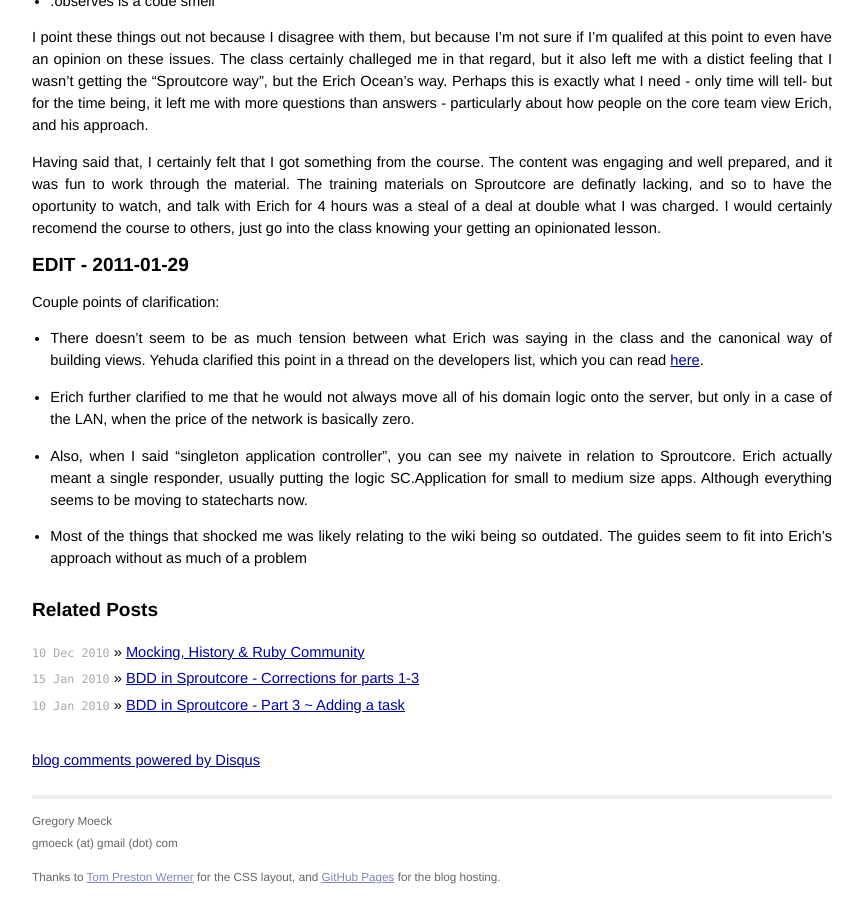
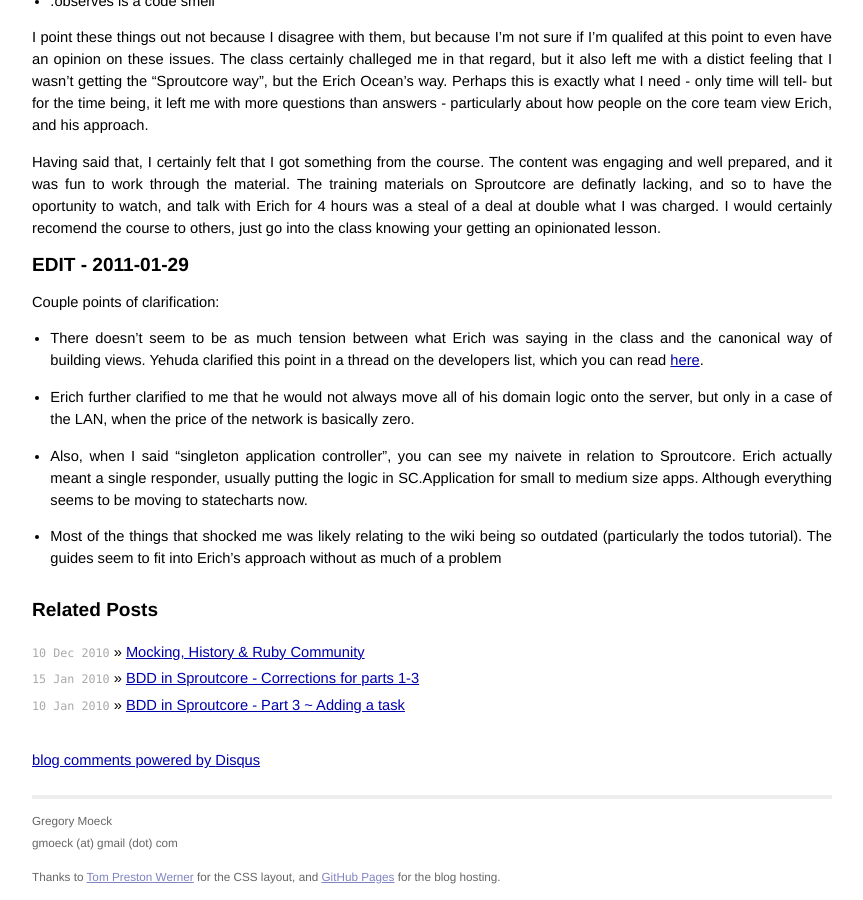
Before and after one commit to gmoeck/gmoeck.github.com, a Jekyll site: the page built from _posts/2010-01-12-sproutcore-training-with-erich-ocean-a-review.markdown, in a window 1280 px wide and 900 px high, scrolled down 1544 px. Shown: the whole window, without its empty margins (208-1071 px from the left). Built offline with Jekyll 4.4.1, drawn with Linux system fonts in a browser that asks for light colours; Markdown is read by kramdown in place of the engine named in the settings; comment, search, counter and statistics services are not loaded.

Commit message:
Further grammer fix, and update.

```diff
--- a/_posts/2010-01-12-sproutcore-training-with-erich-ocean-a-review.markdown
+++ b/_posts/2010-01-12-sproutcore-training-with-erich-ocean-a-review.markdown
@@ -64,6 +64,6 @@
 
 * Erich further clarified to me that he would not always move all of his domain logic onto the server, but only in a case of the LAN, when the price of the network is basically zero.
 
-* Also, when I said "singleton application controller", you can see my naivete in relation to Sproutcore. Erich actually meant a single responder, usually putting the logic SC.Application for small to medium size apps. Although everything seems to be moving to statecharts now.
+* Also, when I said "singleton application controller", you can see my naivete in relation to Sproutcore. Erich actually meant a single responder, usually putting the logic in SC.Application for small to medium size apps. Although everything seems to be moving to statecharts now.
 
-* Most of the things that shocked me was likely relating to the wiki being so outdated. The guides seem to fit into Erich's approach without as much of a problem
+* Most of the things that shocked me was likely relating to the wiki being so outdated (particularly the todos tutorial). The guides seem to fit into Erich's approach without as much of a problem
```
